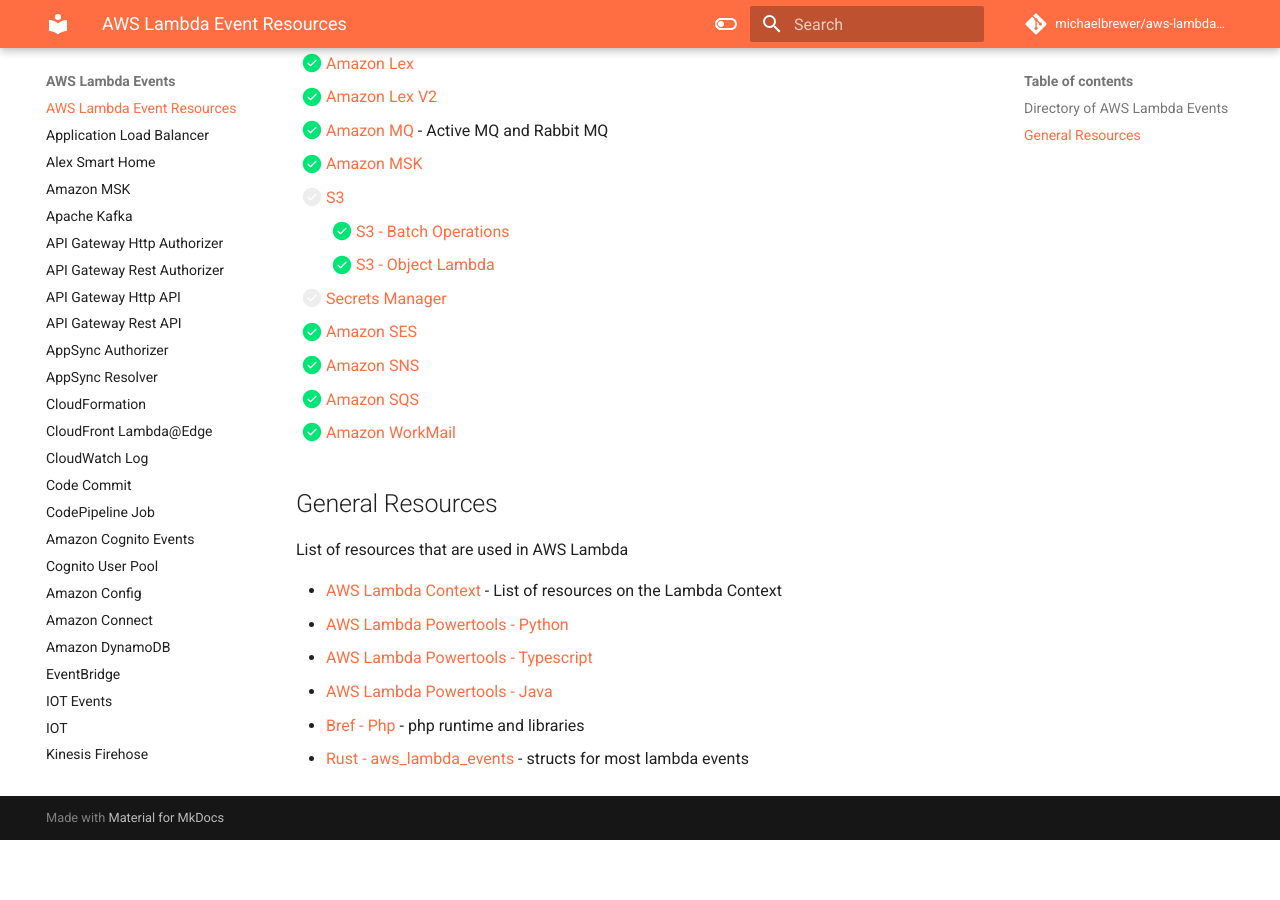
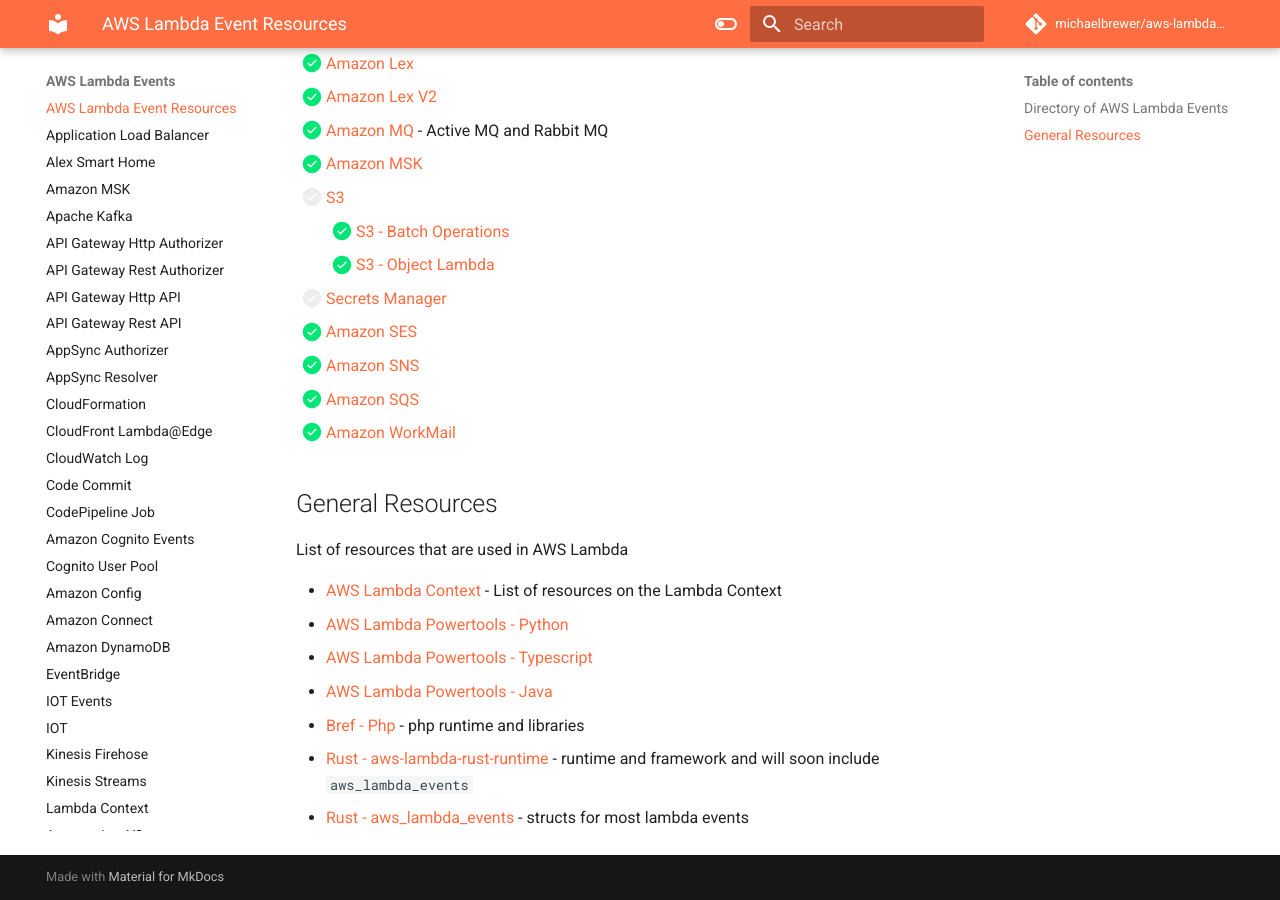
Before and after one commit to michaelbrewer/aws-lambda-events, an MkDocs documentation site: the page built from docs/index.md, in a window 1280 px wide and 900 px high, scrolled down 1463 px. Built offline with MkDocs 1.6.1 and Material for MkDocs 9.7.7, drawn with Linux system fonts in a browser that asks for light colours; comment, search, counter and statistics services are not loaded; before the commit the page ends 2303 px from its top, so only the background shows below that.

Commit message:
chore: add rust runtime

```diff
--- a/docs/index.md
+++ b/docs/index.md
@@ -63,4 +63,5 @@
 - [AWS Lambda Powertools - Typescript](https://awslabs.github.io/aws-lambda-powertools-typescript/latest/){target="_blank"}
 - [AWS Lambda Powertools - Java](https://awslabs.github.io/aws-lambda-powertools-java/){target="_blank"}
 - [Bref - Php](https://bref.sh/){target="_blank"} - php runtime and libraries
+- [Rust - aws-lambda-rust-runtime](https://github.com/awslabs/aws-lambda-rust-runtime) - runtime and framework and will soon include `aws_lambda_events`
 - [Rust - aws_lambda_events](https://github.com/LegNeato/aws-lambda-events) - structs for most lambda events
```
